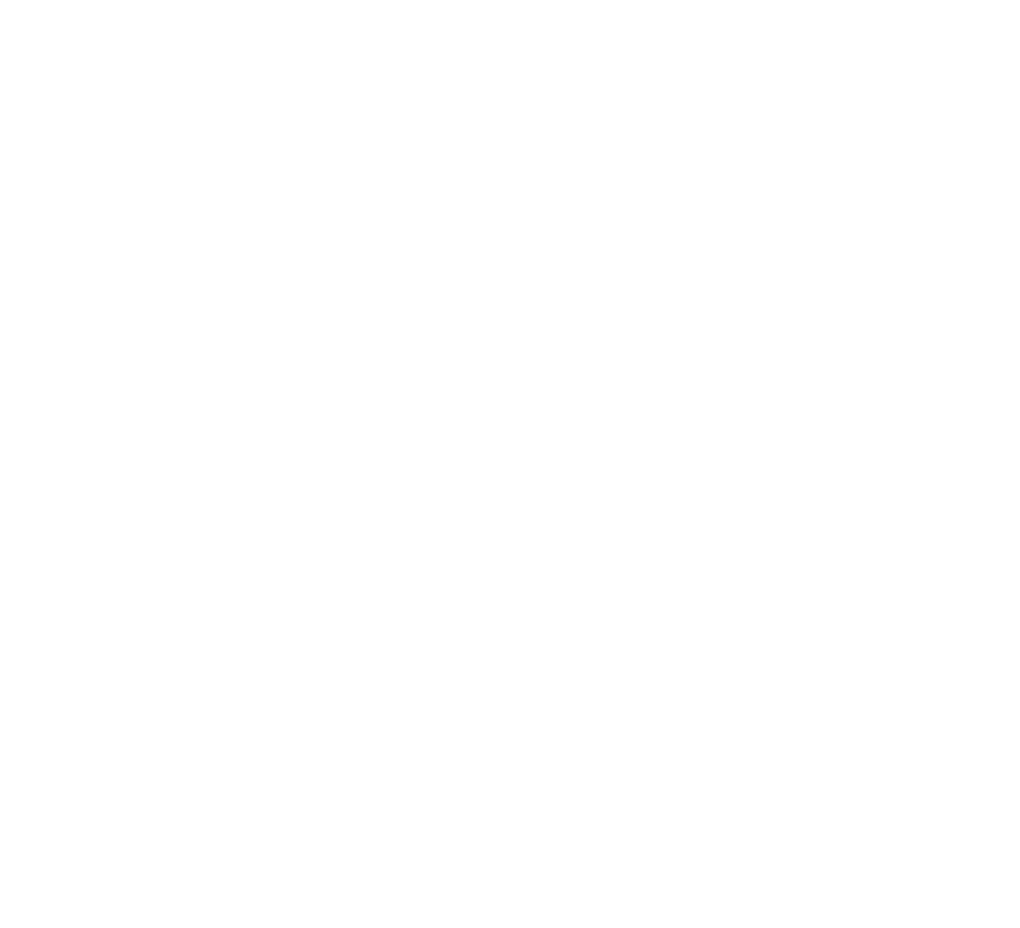
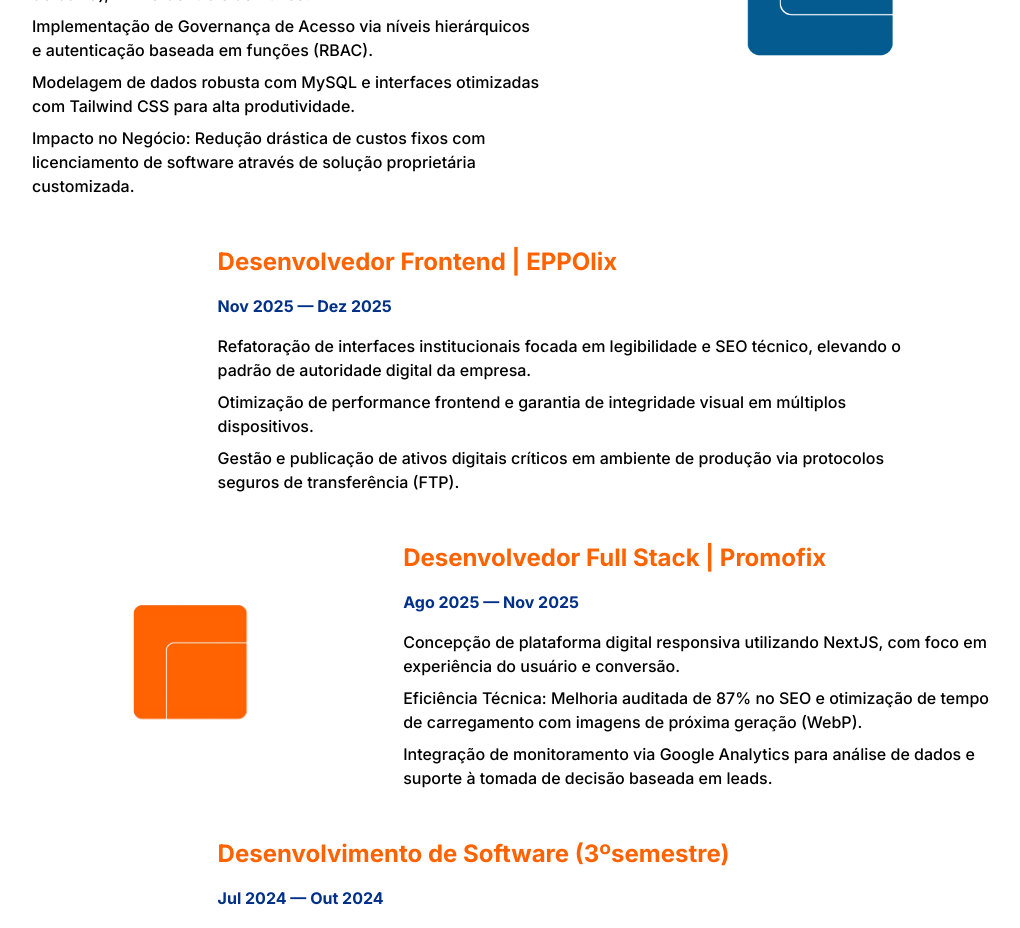
Before and after one commit to GustavoMSandoval/Portfolio-Itau, a Vue app: page / in a window 1280 px wide. Shown: the part 1860-2788 px from the top of the page, without its empty margins (96-1116 px from the left). Before the commit the page ends 1402 px from the top, so only its background shows below. Built offline with nearby package versions, Linux system fonts and the light colour scheme.

Commit message:
feat: Adicionando seção de experiência

```diff
--- a/src/App.vue
+++ b/src/App.vue
@@ -1,5 +1,6 @@
 <script setup lang="ts">
 import About from './components/About.vue';
+import Experience from './components/Experience.vue';
 import Navbar from './components/Navbar.vue';
 import Start from './components/Start.vue';
 
@@ -11,6 +12,7 @@
   <Navbar/>
   <Start/>
   <About/>
+  <Experience/>
 </template>
 
 <style scoped></style>
--- /dev/null
+++ b/src/components/Experience.vue
@@ -0,0 +1,84 @@
+<script setup>
+import ExperienceCard from './ExperienceCard.vue';
+</script>
+<template>
+    <section id="experiencia">
+        <div class="section-container">
+            <div class="my-12 lg:my-24">
+                <h2 class="subtitle">Experiência</h2>
+            </div>
+            <div class="flex flex-col lg:grid gap-8 lg:gap-12 grid-cols-5">
+                <ExperienceCard
+                position="col-start-1 col-span-3"
+                title="Desenvolvedor de Sistemas Full Stack | Cão Fiel"
+                date="Nov 2025 — Jan 2026"
+                :paragraphs="[
+                    'Análise de requisitos e arquitetura de sistema ERP utilizando Laravel + Filament, focado em autonomia operacional.',
+                    'Desenvolvimento de módulos críticos: Gestão Financeira (Fluxo de Caixa), PDV e Controle de Ativos.',
+                    'Implementação de Governança de Acesso via níveis hierárquicos e autenticação baseada em funções (RBAC).',
+                    'Modelagem de dados robusta com MySQL e interfaces otimizadas com Tailwind CSS para alta produtividade.',
+                    'Impacto no Negócio: Redução drástica de custos fixos com licenciamento de software através de solução proprietária customizada.'
+                ]"/>
+                <div class="col-start-4 col-span-5 h-full hidden lg:flex items-center">
+                    <img
+                        src="/public/background/fundo-azul.png"
+                        alt="Fundo azul"
+                        class="w-full h-auto "
+                    >
+                </div>
+                <ExperienceCard
+                position="col-start-2 col-span-4"
+                title="Desenvolvedor Frontend | EPPOlix"
+                date="Nov 2025 — Dez 2025"
+                :paragraphs="[
+                    'Refatoração de interfaces institucionais focada em legibilidade e SEO técnico, elevando o padrão de autoridade digital da empresa.',
+                    'Otimização de performance frontend e garantia de integridade visual em múltiplos dispositivos.',
+                    'Gestão e publicação de ativos digitais críticos em ambiente de produção via protocolos seguros de transferência (FTP).'
+                ]"/>
+                <div class="col-start-1 col-span-2 h-full hidden lg:flex items-center">
+                    <img
+                        src="/public/background/fundo-laranja.png"
+                        alt="Fundo azul"
+                        class="w-full h-auto "
+                    >
+                </div>
+                <ExperienceCard
+                position="col-start-3 col-span-5"
+                title="Desenvolvedor Full Stack | Promofix"
+                date="Ago 2025 — Nov 2025"
+                :paragraphs="[
+                    'Concepção de plataforma digital responsiva utilizando NextJS, com foco em experiência do usuário e conversão.',
+                    'Eficiência Técnica: Melhoria auditada de 87% no SEO e otimização de tempo de carregamento com imagens de próxima geração (WebP).',
+                    'Integração de monitoramento via Google Analytics para análise de dados e suporte à tomada de decisão baseada em leads.'
+                ]"/>
+                <ExperienceCard
+                position="col-start-2 col-span-4"
+                title="Desenvolvimento de Software (3ºsemestre)"
+                date="Jul 2024 — Out 2024"
+                :paragraphs="[
+                    'Java (NetBeans), MySQL via JDBC, Apache POI (Integração Excel).',
+                    'Implementação de motor de leitura e processamento de dados vindos de arquivos Excel para carga no banco de dados.',
+                    'Criação de dashboards de consumo e gastos para suporte à tomada de decisão.',
+                    'Interface intuitiva desenvolvida em Java, com módulos completos de Login e Cadastro para segurança das informações.'
+                ]"/>
+                <ExperienceCard
+                position="col-start-1 col-span-3"
+                title="Desenvolvimento de Software (6ºsemestre)"
+                date="Jul 2025 — Out 2025"
+                :paragraphs="[
+                    'Python (Django), SQLite, DeepFace (Computer Vision).',
+                    'Integração de modelos de Deep Learning para autenticação biométrica em tempo real.',
+                    'Sistema de níveis de acesso (Usuário, Diretor e Ministro), simulando fluxos de governança de alta segurança.',
+                    'Desenvolvimento em Django para gerenciamento robusto de sessões e integridade dos dados.'
+                ]"/>
+                <div class="col-start-4 col-span-5 h-full hidden lg:flex items-center">
+                    <img
+                        src="/public/background/fundo-cinza.png"
+                        alt="Fundo azul"
+                        class="w-full h-auto "
+                    >
+                </div>
+            </div>
+        </div>
+    </section>
+</template>
--- /dev/null
+++ b/src/components/ExperienceCard.vue
@@ -0,0 +1,33 @@
+<script setup>
+defineProps({
+    position: String,
+    title: String,
+    date: String,
+    paragraphs: {
+        type: Array,
+        default: () => []
+    }
+})
+</script>
+<template>
+    <div :class="`flex flex-col gap-4 ${position}`">
+        <h3 class="text-primary text-2xl font-bold">
+            {{ title }}
+        </h3>
+        <span class="text-span font-bold">{{ date }}</span>
+        <ul class="flex flex-col gap-2">
+            <li
+            class="font-medium"
+            v-for="(paragraph, index) in paragraphs"
+            :key="index"
+            >
+            {{ paragraph }}
+            </li>
+        </ul>
+    </div>
+</template>
+<style>
+.text-span {
+    color: #003087;
+}
+</style>
```
Also changed, not shown: public/background/fundo-azul.png (added), public/background/fundo-cinza.png (added).
